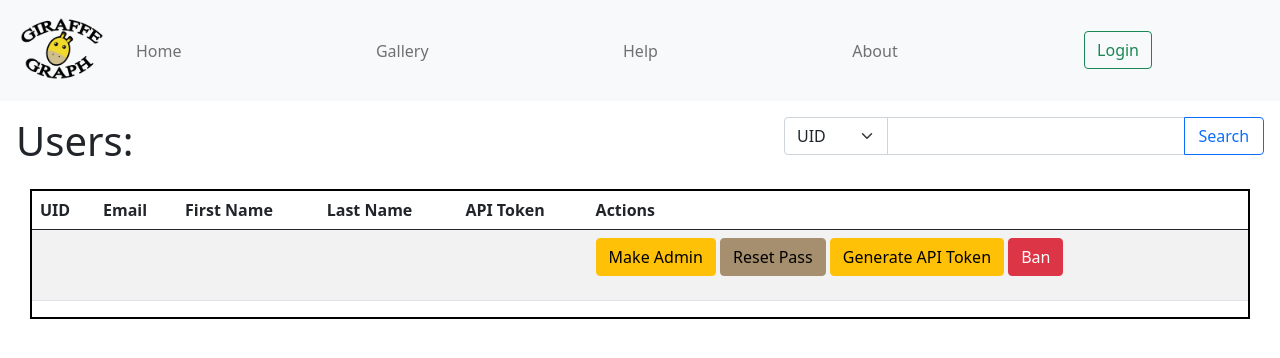
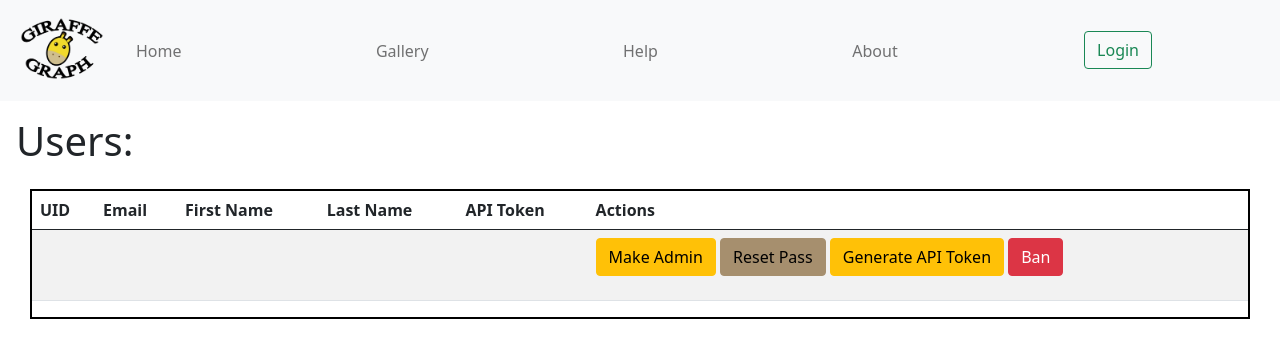
Before and after one commit to Razvan789/GiraffeGraph, a PHP site: page /src/admin_page.php in a window 1280 px wide. Shown: the top 358 px of the page. Run offline with PHP 8.4, Linux system fonts and the light colour scheme; the visitor is signed in with stand-in values (Sample User, id 1); tables that the repository leaves empty or names only in its code hold one stand-in row (values such as "Sample post"); data that the repository does not hold is empty; some libraries are stand-ins or nearby versions.

Commit message:
Changed coloring

```diff
--- a/src/admin_page.php
+++ b/src/admin_page.php
@@ -30,18 +30,6 @@ if (!isset($_SESSION['admin_user'])) {
     <?php include("navbar.php") ?>
     <div class="top-bar">
         <h1>Users:</h1>
-        <div class="search-bar">
-            <form action="" method="get">
-                <div class="input-group mb-3">
-                    <select class="dropdown-toggle form-select" style="flex:1;" name="searchType" aria-label="searchItem">
-                        <option value="Title" selected>UID</option>
-                        <option value="User">Name</option>
-                    </select>
-                    <input type="text" class="form-control" name="searchTerm" style="flex:5" aria-label="Text input with dropdown button">
-                    <input type="submit" class="btn btn-outline-primary" style="flex:1" value="Search">
-                </div>
-            </form>
-        </div>
     </div>
 
     <div style="margin: 0 30px;border:solid 2px black" class="table-responsive">
--- a/src/gallery.php
+++ b/src/gallery.php
@@ -73,7 +73,7 @@ function parseSearchType($type)
                         <option value="GID">GID</option>
                     </select>
                     <input type="text" class="form-control" name="searchTerm" style="flex:5" aria-label="Text input with dropdown button">
-                    <input type="submit" class="btn btn-outline-primary" style="flex:1" value="Search">
+                    <input type="submit" class="btn btn-outline-warning" style="flex:1" value="Search">
                 </div>
             </form>
         </div>
@@ -95,7 +95,7 @@ function parseSearchType($type)
                         <?php if ((isset($_SESSION['login_user']) && $_SESSION['login_user'] == $item['UID']) || isset($_SESSION['admin_user'])) : ?>
                             <form action="scripts/php_scripts/deleteCanvas.php" method="post">
                                 <input type="hidden" name="GID" value="<?php echo $item['GID'] ?>">
-                                <input type="submit" class="btn btn-primary" name="delete" value="Delete">
+                                <input type="submit" class="btn btn-warning" name="delete" value="Delete">
                             </form>
                         <?php endif ?>
                     </div>
--- a/src/login.php
+++ b/src/login.php
@@ -131,7 +131,7 @@ function checkPage($currPage)
             <?php include("scripts/php_scripts/messages.php") ?>
             <p>Create a new account <a href="login.php?page=2" class="clickable">here</a></p>
             <p>Forgot your password? <a href="resetPass.php" style="color:#e7db2f">Reset Password</a></p>
-            <button type="submit" name="login" class="btn btn-primary">Login</button>
+            <button type="submit" name="login" class="btn btn-warning">Login</button>
         </form>
         <!-- Register form----------------------------------------------------->
         <form action="" data-form="register" class="login-forms <?php checkPage(2) ?>" method="POST">
@@ -158,7 +158,7 @@ function checkPage($currPage)
             </div>
             <?php include("scripts/php_scripts/messages.php") ?>
             <p>Already have an account? <a href="login.php?page=1" class="clickable">Log in</a></p>
-            <button type="submit" name="register" class="btn btn-primary">Register</button>
+            <button type="submit" name="register" class="btn btn-warning">Register</button>
         </form>
 
         <div data-text="login" class="login-text <?php checkPage(1) ?>">
```
